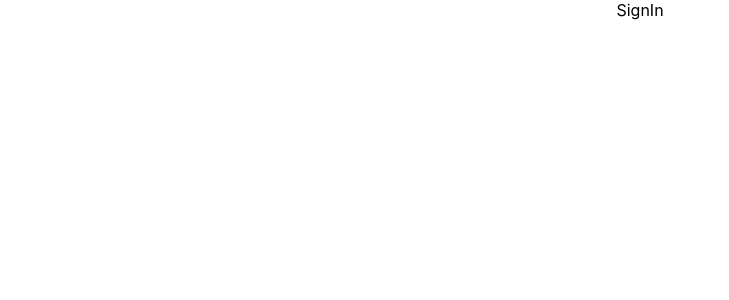
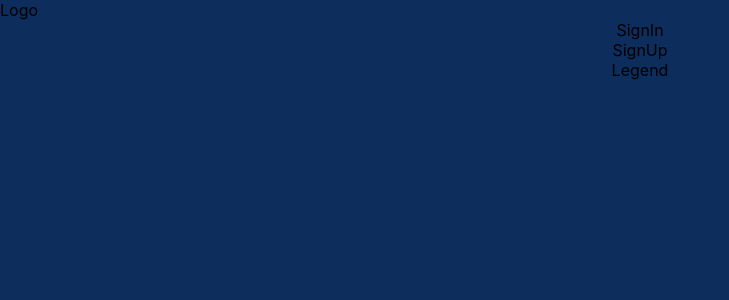
Before and after one commit to Int-Angel/supercharge, a React (Create React App) app: page / in a window 1280 px wide. Shown: the top 300 px of the page, without its empty margins (0-729 px from the left). Built offline with nearby package versions, Linux system fonts and the light colour scheme.

Commit message:
Main Login Screen background + components

```diff
--- a/src/App.tsx
+++ b/src/App.tsx
@@ -1,12 +1,12 @@
 import React from "react";
 import logo from "./logo.svg";
 import "./App.css";
-import SignIn from "./screens/SignIn";
+import LogIn from "./screens/LogIn";
 
 function App() {
   return (
     <div className="App">
-      <SignIn />
+      <LogIn />
     </div>
   );
 }
--- a/src/screens/LogIn.css
+++ b/src/screens/LogIn.css
@@ -0,0 +1,4 @@
+.screen {
+    background-color: #0D2D5C;
+    height: 100vh;
+}
--- a/src/screens/LogIn.tsx
+++ b/src/screens/LogIn.tsx
@@ -5,7 +5,7 @@ import SignUp from './SignUp'
 
 function LogIn() {
   return (
-    <>
+    <div className="screen">
         <header>
             <section className='logo'>
                 Logo
@@ -17,8 +17,12 @@ function LogIn() {
                 <SignUp/>
             </section>
         </body>
-    <footer>legend</footer>
-</>
+        <footer>
+            <section className='legend'>
+                Legend
+            </section>
+        </footer>
+    </div>
   )
 }
 
```
Also changed, not shown: src/screens/SignUp.css (added). Lines whose indentation alone changed are shown as unchanged.
